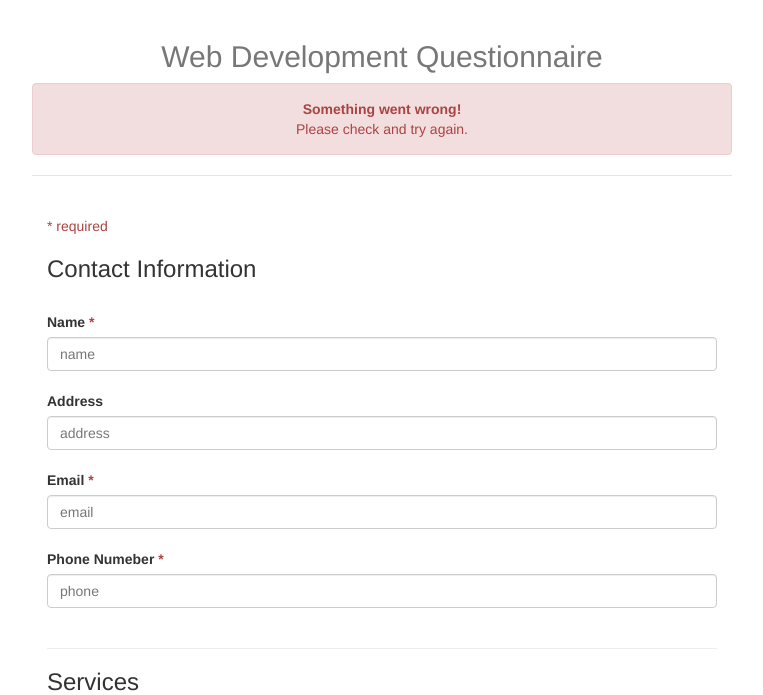
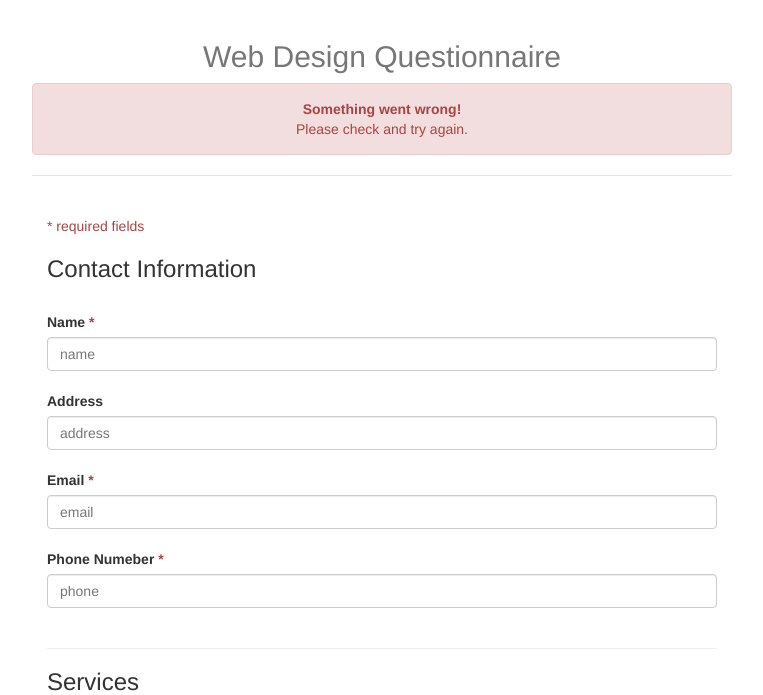
Before and after one commit to cloudwales/Web-Dev-Form, a CodeIgniter app: page /index.php/webform/send in a window 1280 px wide. Shown: the top 695 px of the page, without its empty margins (258-1021 px from the left). Run offline with CodeIgniter, Linux system fonts and the light colour scheme; some libraries are stand-ins or nearby versions.

Commit message:
Added few text changed

```diff
--- a/application/views/webform.php
+++ b/application/views/webform.php
@@ -28,14 +28,14 @@
 
     <div class="container">
       <div class="header">
-        <h2 class="text-muted text-center">Web Development Questionnaire</h2>
+        <h2 class="text-muted text-center">Web Design Questionnaire</h2>
         <p><?php echo $this->session->flashdata('message'); ?></p>
         <?php if (isset($message)) {echo $message;} ?>
       </div>
 
       <div class="row marketing">
         <div class="col-lg-12">
-        <p><span class="text-danger">* required</span></p>
+        <p><span class="text-danger">* required fields</span></p>
         <h3>Contact Information</h3>
 
 
```
